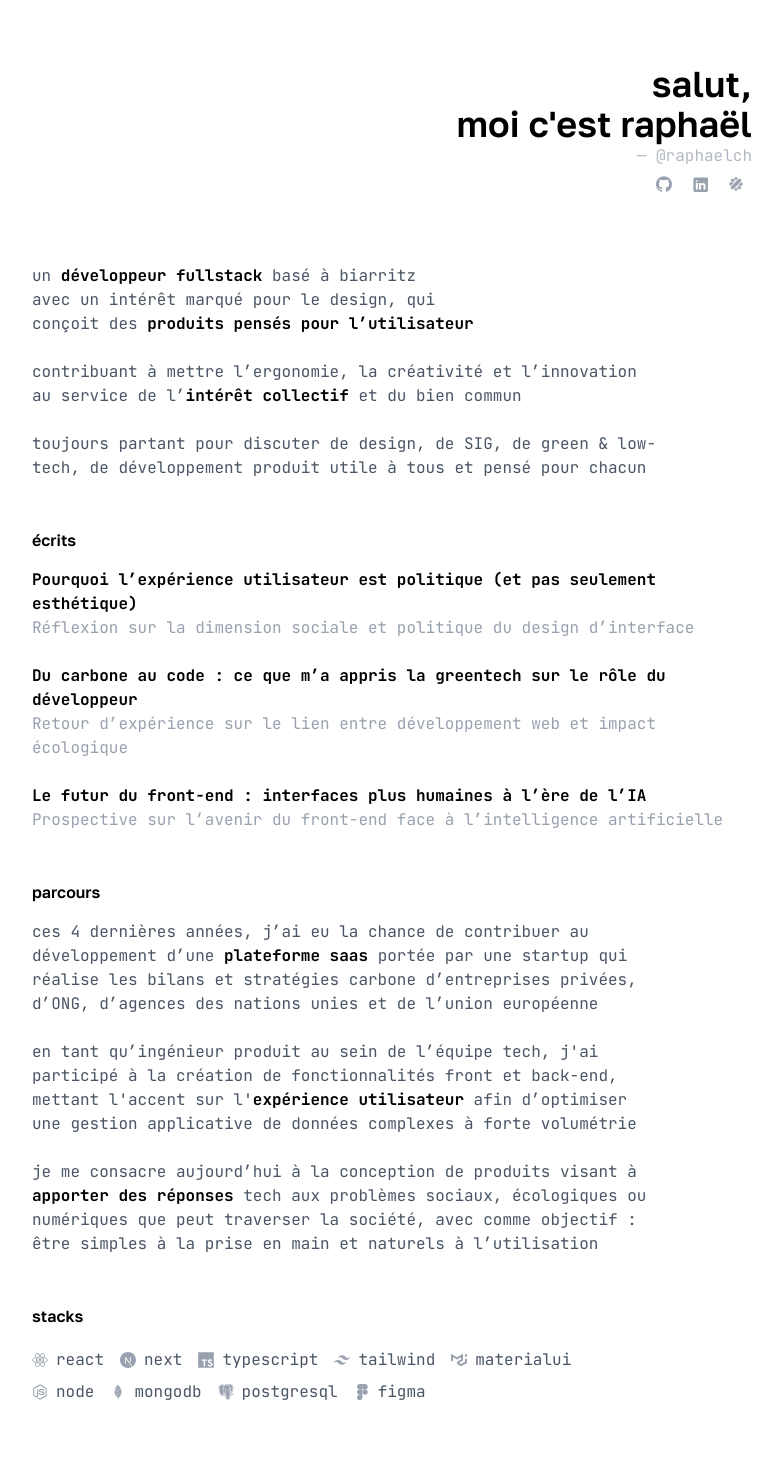
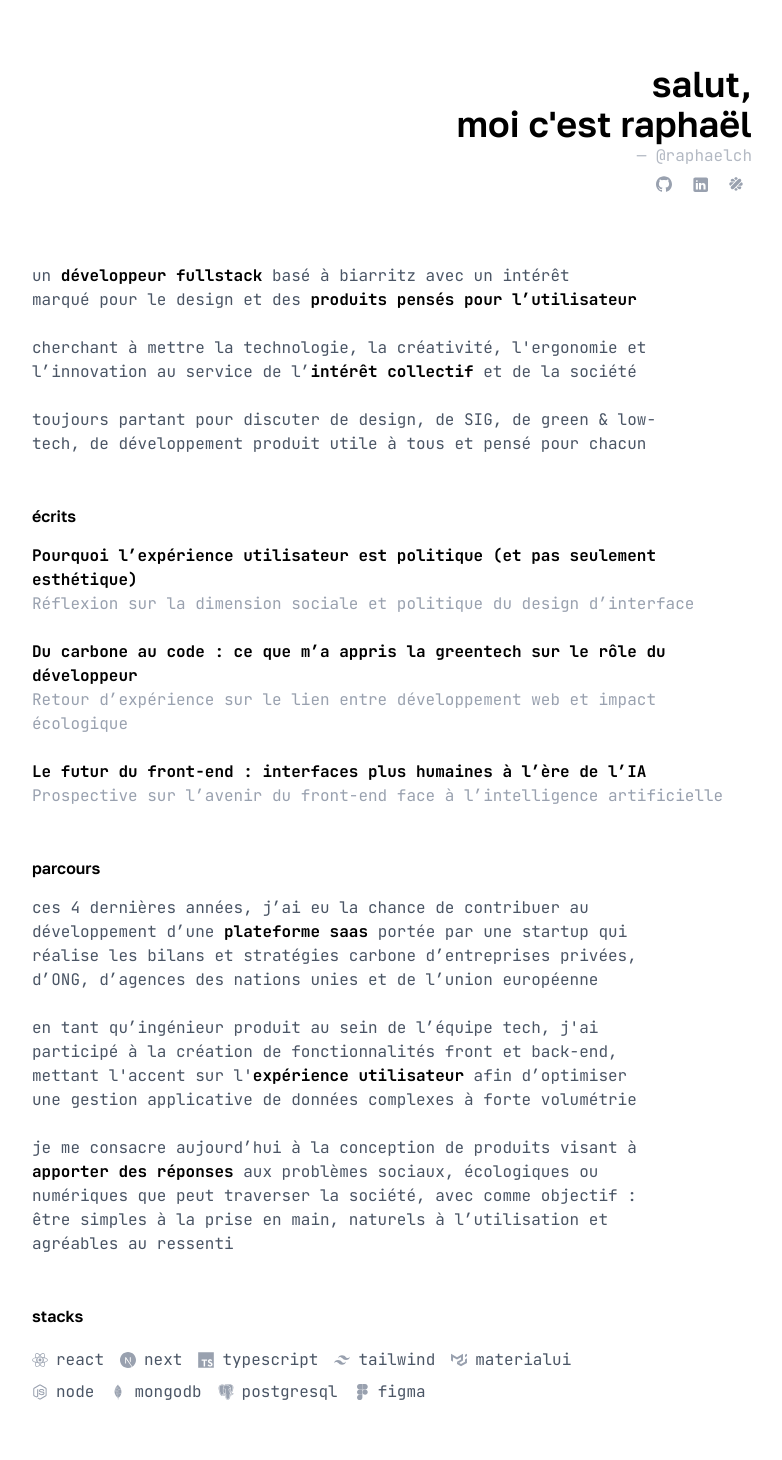
Before and after one commit to raphaelchpprt/raphaelch.me, a Next.js app: page / in a window 1280 px wide. Shown: the top 1460 px of the page, without its empty margins (248-1030 px from the left). Built offline with nearby package versions, Linux system fonts and the light colour scheme.

Commit message:
Improve clarity and readability of text in Home component

```diff
--- a/app/page.tsx
+++ b/app/page.tsx
@@ -36,14 +36,14 @@ export default async function Home() {
         <div className="group mt-12 flex max-w-prose flex-col gap-6">
           <h2 className="text-balance">
             un <strong>développeur fullstack</strong> basé à biarritz avec un
-            intérêt marqué pour le design, qui conçoit des{" "}
+            intérêt marqué pour le design et des{" "}
             <strong>produits pensés pour l’utilisateur</strong>
           </h2>
 
           <p className="text-balance">
-            contribuant à mettre l&rsquo;ergonomie, la créativité et
-            l&rsquo;innovation au service de l&rsquo;
-            <strong>intérêt collectif</strong> et du bien commun
+            cherchant à mettre la technologie, la créativité, l&apos;ergonomie
+            et l&rsquo;innovation au service de l&rsquo;
+            <strong>intérêt collectif</strong> et de la société
           </p>
 
           <p>
@@ -93,10 +93,10 @@ export default async function Home() {
           </p>
           <p className="max-w-prose text-pretty">
             je me consacre aujourd’hui à la conception de produits visant à{" "}
-            <strong>apporter des réponses</strong> tech aux problèmes sociaux,
+            <strong>apporter des réponses</strong> aux problèmes sociaux,
             écologiques ou numériques que peut traverser la société, avec comme
-            objectif : être simples à la prise en main et naturels à
-            l&rsquo;utilisation
+            objectif : être simples à la prise en main, naturels à
+            l&rsquo;utilisation et agréables au ressenti
           </p>
         </div>
       </div>
```
